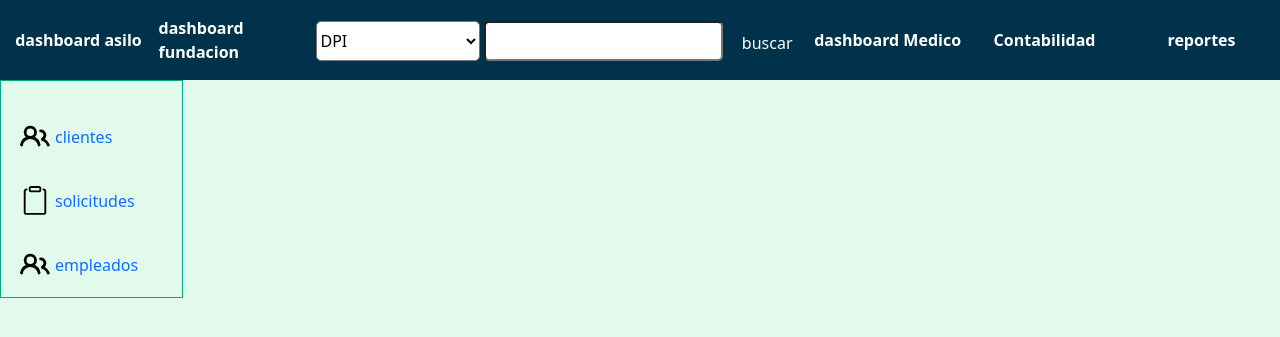
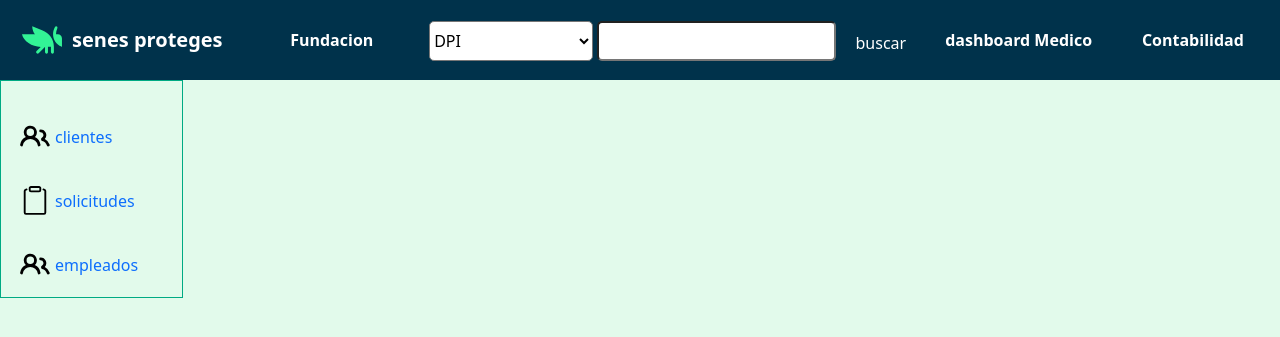
Before and after one commit to zombozo/senes-proteges, a Django app: page / in a window 1280 px wide. Shown: the top 337 px of the page. Run offline with Django 4.2, Linux system fonts and the light colour scheme; the visitor is signed in with stand-in values (Sample User, id 1).

Commit message:
diseno actualizado

```diff
--- a/asilo/templates/asilo/base_asilo.html
+++ b/asilo/templates/asilo/base_asilo.html
@@ -18,8 +18,11 @@
     <div class="base">
         {% block nav %}
             <nav class="options-dashboard">
-                <a href="/asilo/" class="">dashboard asilo</a>
-                <a href="/fundacion/" class="">dashboard fundacion</a>
+                <a class="logo" href="{% url 'asilo:home' %}">
+                    <img src="{% static 'imagenes/gh_icon.svg' %}" alt="">
+                    <span>senes proteges</span>
+                </a>
+                <a href="/fundacion/" class="">Fundacion</a>
                 <article class="search">
                     <form action="{% url 'usuarios:buscar-expediente' %}" method="get">
                         <select name="opcion" class="options-search">
@@ -34,7 +37,7 @@
                 </article>
                 <a href="{% url 'asilo:dashboard-medico' %}" class="">dashboard Medico</a>
                 <a href="{% url 'contabilidad:dashboard-contabilidad' %}" class="">Contabilidad</a>
-                <a href="" class="">reportes</a>
+
             </nav>
         {% endblock nav %}
         <section class="dashboard-sections">
--- a/fundacion/templates/pages/base_fundacion.html
+++ b/fundacion/templates/pages/base_fundacion.html
@@ -21,7 +21,11 @@
 <body>
     <header class="header-base">
         <nav class="nav-options-medico">
-            <a href="/asilo/">dashboard asilo</a>
+             <a class="logo" href="{% url 'asilo:home' %}">
+                    <img src="{% static 'imagenes/gh_icon.svg' %}" alt="">
+                    <span>senes proteges</span>
+                </a>
+            <a href="{% url 'asilo:home' %}">dashboard asilo</a>
             <a href="/fundacion/">dashboard fundacion</a>
 
             <aside class="cuenta">
--- a/static/css/preconstrucciones.css
+++ b/static/css/preconstrucciones.css
@@ -7,6 +7,24 @@
     --text-color: #00324b;
 }
 
+.logo {
+    display: flex !important;
+    width: 14rem !important;
+
+}
+.logo span {
+    font-size: 20px;
+    font-weight: bold;
+}
+.logo:hover {
+    color:white;
+}
+.logo img {
+
+    width: 40px;
+    height: 40px;
+    margin-right: 10px;
+}
 .enlinea {
     display: flex;
     flex-direction: row;
```
